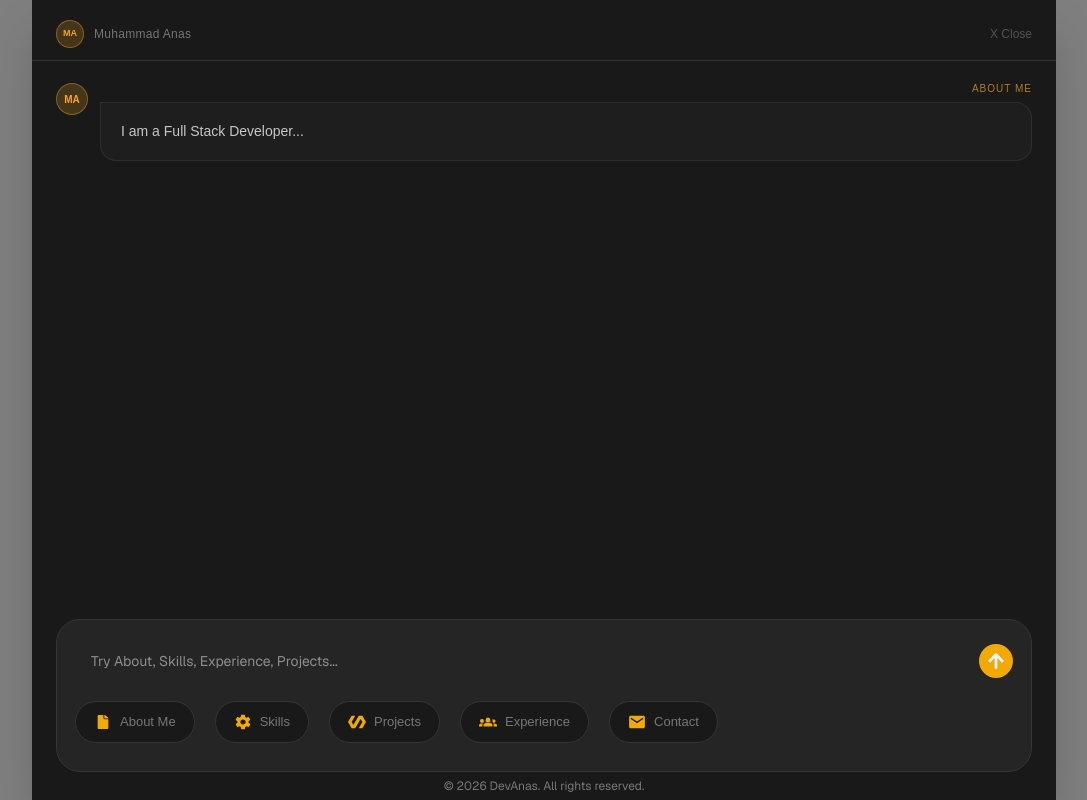
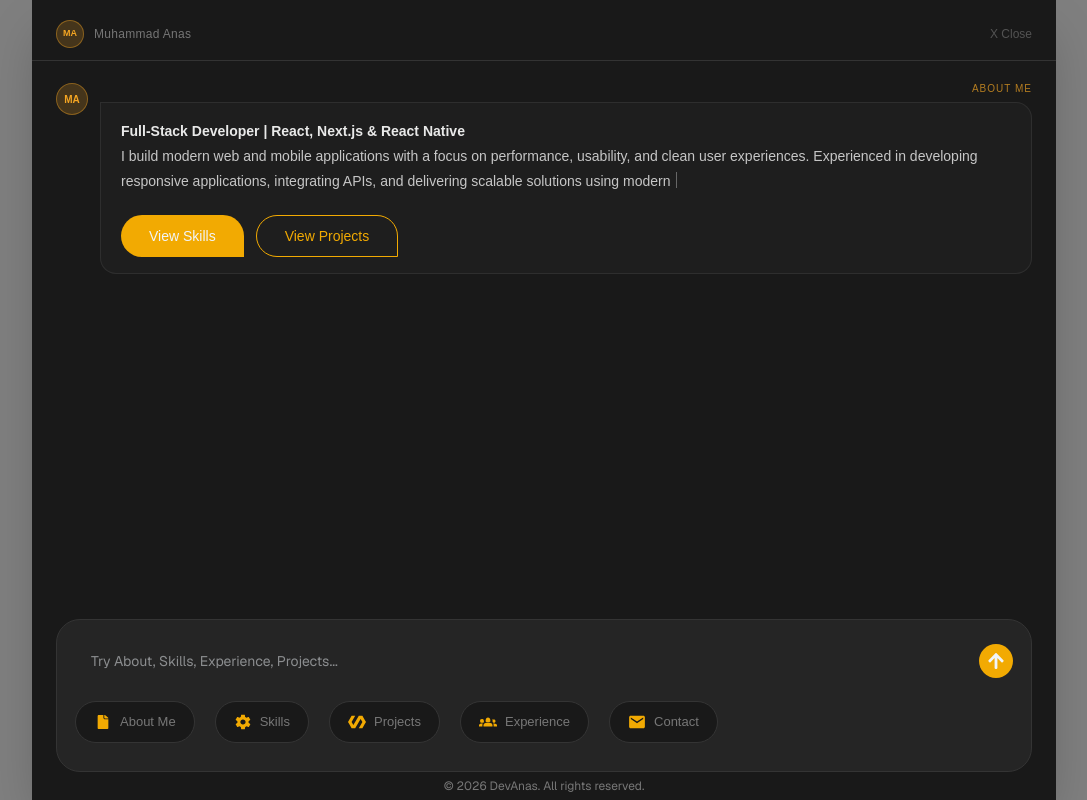
Before and after one commit to devmuhammadanas/Portfolio, a Next.js app: page / in a window 1280 px wide. Both pictures are taken after a click on the button "About Me". Shown: the whole page, without its empty margins (96-1183 px from the left). Built offline with nearby package versions, Linux system fonts and the light colour scheme; a web font is replaced by a local one.

Commit message:
make some changes

```diff
--- a/src/components/common/ChatText.tsx
+++ b/src/components/common/ChatText.tsx
@@ -1,43 +1,218 @@
+'use client'
+
 import { portfolioData } from "@/src/locales/constants"
-import TypeWriter from "../ui/TypeWriter"
+import {
+  FaBootstrap,
+  FaBriefcase,
+  FaCode,
+  FaCss3Alt,
+  FaDatabase,
+  FaFigma,
+  FaGithub,
+  FaGitAlt,
+  FaHtml5,
+  FaJs,
+  FaLaptopCode,
+  FaLayerGroup,
+  FaMagic,
+  FaMapMarkerAlt,
+  FaMobileAlt,
+  FaNodeJs,
+  FaReact,
+  FaRegHandshake,
+  FaServer,
+  FaTerminal,
+} from "react-icons/fa"
+import {
+  SiAntdesign,
+  SiExpress,
+  SiFirebase,
+  SiJquery,
+  SiMongodb,
+  SiMui,
+  SiNextdotjs,
+  SiPostman,
+  SiRedux,
+  SiSupabase,
+  SiTailwindcss,
+  SiTypescript,
+} from "react-icons/si"
+import HeroButton from "./HeroButton"
+import type { ChatTopic } from "../ui/ChatModule"
+import TypeWriter, { TypeWriterSegment } from "../ui/TypeWriter"
+
+type DetailedContent = {
+  title?: string
+  intro?: string
+  detailsTitle?: string
+  basicDetails?: string[]
+  basicInfoTitle?: string
+  basicInfo?: string
+}
+
+type SkillContent = {
+  sections: {
+    title: string
+    items: string[]
+  }[]
+  summary: string
+}
 
 type PortfolioData = {
-  about: string
-  skills: string
+  about: DetailedContent
+  skills: SkillContent
   projects: string
   clients: string
   experience: string
   contact: string
+  oneAwnser: string
 }
 
 type ChatMessage = {
   id: string
-  topic: keyof PortfolioData
+  topic: ChatTopic
   label: string
-  content: string
+  content: PortfolioData[keyof PortfolioData]
+}
+
+const skillIcons: Record<string, React.ReactNode> = {
+  "HTML5": <FaHtml5 />,
+  "CSS3": <FaCss3Alt />,
+  "JavaScript": <FaJs />,
+  "TypeScript": <SiTypescript />,
+  "React.js": <FaReact />,
+  "Next.js": <SiNextdotjs />,
+  "React Native": <FaMobileAlt />,
+  "Redux": <SiRedux />,
+  "Zustand": <FaLayerGroup />,
+  "Tailwind CSS": <SiTailwindcss />,
+  "Bootstrap": <FaBootstrap />,
+  "Material UI": <SiMui />,
+  "Ant Design": <SiAntdesign />,
+  "jQuery": <SiJquery />,
+  "Node.js": <FaNodeJs />,
+  "Express.js": <SiExpress />,
+  "MongoDB": <SiMongodb />,
+  "Firebase": <SiFirebase />,
+  "Supabase": <SiSupabase />,
+  "REST APIs": <FaServer />,
+  "Git": <FaGitAlt />,
+  "GitHub": <FaGithub />,
+  "VS Code": <FaTerminal />,
+  "Cursor AI": <FaMagic />,
+  "Postman": <SiPostman />,
+  "Responsive Web Development": <FaLaptopCode />,
+  "Mobile App Development": <FaMobileAlt />,
+  "API Integration": <FaServer />,
+  "Performance Optimization": <FaCode />,
+  "State Management": <SiRedux />,
+  "UI/UX Implementation": <FaFigma />,
+  "Full-Stack Development": <FaDatabase />,
+  "Clean & Scalable Code": <FaCode />,
+}
+
+const skillSectionIcons: Record<string, React.ReactNode> = {
+  Frontend: <FaLaptopCode />,
+  Backend: <FaServer />,
+  Tools: <FaTerminal />,
+  "What I Focus On": <FaCode />,
+}
+
+const getMessageSegments = (
+  content: ChatMessage["content"]
+): TypeWriterSegment[] => {
+  if (typeof content === "string") {
+    return [{ text: content }]
+  }
+
+  if ("sections" in content) {
+    return [
+      ...content.sections.flatMap((section, sectionIndex) => [
+        ...(sectionIndex === 0 ? [] : [{ text: "\n" }]),
+        {
+          text: section.title,
+          prefix: (
+            <span className="flex h-7 w-7 shrink-0 items-center justify-center rounded-lg bg-[#f5a623]/15 text-[13px] text-[#f5a623]">
+              {skillSectionIcons[section.title] ?? <FaCode />}
+            </span>
+          ),
+          className: "text-[13px] font-semibold uppercase tracking-wider text-white/90",
+          wrapperClassName:
+            "mb-3 mt-2 flex items-center gap-2 rounded-xl border border-white/[0.07] bg-white/[0.03] px-3 py-2",
+        },
+        ...section.items.map((item) => ({
+          text: item,
+          prefix: (
+            <span className="flex h-5 w-5 shrink-0 items-center justify-center rounded-full bg-[#f5a623]/15 text-[11px] text-[#f5a623]">
+              {skillIcons[item] ?? <FaCode />}
+            </span>
+          ),
+          className: "text-[12px] leading-none text-white/75",
+          wrapperClassName:
+            "mb-2 mr-2 inline-flex items-center gap-2 rounded-full border border-[#f5a623]/15 bg-[#f5a623]/[0.04] px-3 py-2 align-top transition-colors hover:border-[#f5a623]/35 hover:bg-[#f5a623]/10",
+        })),
+        { text: "\n" },
+      ]),
+      {
+        text: content.summary,
+        className: "text-white/70",
+        wrapperClassName:
+          "mt-3 block rounded-xl border border-[#f5a623]/15 bg-[#f5a623]/[0.05] px-4 py-3 text-[13px] leading-6",
+      },
+    ]
+  }
+
+  const detailIcons = [
+    <FaBriefcase key="experience" />,
+    <FaLaptopCode key="projects" />,
+    <FaCode key="expertise" />,
+    <FaRegHandshake key="available" />,
+    <FaMapMarkerAlt key="location" />,
+  ]
+
+  return [
+    {
+      text: content.title ? `${content.title}\n` : "",
+      className: "font-semibold text-white/90",
+    },
+    {
+      text: content.intro ? `${content.intro}\n` : "",
+    },
+    {
+      text: content.detailsTitle ? `\n${content.detailsTitle}\n` : "",
+      className: "font-semibold text-white/90",
+    },
+    ...(content.basicDetails?.map((item, index) => ({
+      text: `${item}\n`,
+      prefix: (
+        <span className="mt-1 flex h-5 w-5 shrink-0 items-center justify-center rounded-full bg-[#f5a623]/15 text-[11px] text-[#f5a623]">
+          {detailIcons[index]}
+        </span>
+      ),
+      wrapperClassName: "flex items-start gap-2.5",
+    })) ?? []),
+    {
+      text: content.basicInfoTitle ? `\n${content.basicInfoTitle}\n` : "",
+      className: "font-semibold text-white/90",
+    },
+    {
+      text: content.basicInfo ? `\n${content.basicInfo}` : "",
+    },
+  ].filter((segment) => segment.text)
 }
 
 export const ChatText = ({
   message,
   avatarUrl,
+  onTypingProgress,
+  onSelectTopic,
 }: {
   message: ChatMessage
   avatarUrl?: string
+  onTypingProgress?: () => void
+  onSelectTopic?: (topic: ChatTopic) => void
 }) => {
-
-  const fullText = `
-${message.content.title || ''}
-
-${message.content.intro || ''}
-
-${message.content.detailsTitle || ''}
-
-${message.content.basicDetails?.map(item => `• ${item}`).join('\n') || ''}
-
-${message.content.basicInfoTitle || ''}
-
-${message.content.basicInfo || ''}
-`;
+  const messageSegments = getMessageSegments(message.content)
 
   return(
   <div className="flex items-start gap-3 animate-slide-up">
@@ -60,8 +235,26 @@
 
       </div>
       <div className="bg-[#1e1e1e] border border-white/[0.07] rounded-2xl rounded-tl-none px-5 py-4 text-white/75 text-sm leading-[1.8] font-light">
-        {message.content}
-      {/* <TypeWriter text={fullText} /> */}
+        <TypeWriter text={messageSegments} speed={10} onProgress={onTypingProgress} />
+        {message.topic === "about" && (
+          <div className="mt-5 flex flex-wrap gap-3">
+            <HeroButton
+              text="View Skills"
+              sectionType="skills"
+              textColor="text-primary"
+              ButtonBorder={false}
+              onSelectTopic={onSelectTopic}
+            />
+            <HeroButton
+              text="View Projects"
+              sectionType="projects"
+              backGround={false}
+              textColor="text-secondary"
+              ButtonBorder={true}
+              onSelectTopic={onSelectTopic}
+            />
+          </div>
+        )}
       </div>
     </div>
   </div>
--- a/src/components/common/HeroButton.tsx
+++ b/src/components/common/HeroButton.tsx
@@ -1,15 +1,14 @@
 'use client'
 
-import { useState } from 'react'
-import { portfolioData } from '@/src/locales/constants'
-import ChatModule from '../ui/ChatModule'
+import type { ChatTopic } from '../ui/ChatModule'
 
 type HeroButtonProps = {
   text: string
   backGround?: boolean
   textColor?: string
   ButtonBorder?: boolean
-  sectionType: string
+  sectionType: ChatTopic
+  onSelectTopic?: (topic: ChatTopic) => void
 }
 
 const HeroButton = ({
@@ -18,19 +17,14 @@
   textColor,
   ButtonBorder = true,
   sectionType,
+  onSelectTopic,
 }: HeroButtonProps) => {
-  const [isOpen, setIsOpen] = useState(false)
-  const [selectedTopic, setSelectedTopic] = useState<keyof typeof portfolioData>(
-    sectionType as keyof typeof portfolioData
-  )
-
   return (
     <>
       <button
         type="button"
         onClick={() => {
-          setIsOpen(true)
-          setSelectedTopic(sectionType as keyof typeof portfolioData)
+          onSelectTopic?.(sectionType)
         }}
         className={`${
           backGround ? 'bg-secondary' : 'bg-none'
@@ -43,13 +37,6 @@
           {text}
         </span>
       </button>
-      <ChatModule
-        isOpen={isOpen}
-        setIsOpen={setIsOpen}
-        selectedTopic={selectedTopic}
-        setSelectedTopic={setSelectedTopic}
-        portfolioData={portfolioData}
-      />
     </>
   )
 }
--- a/src/components/ui/ChatModule.tsx
+++ b/src/components/ui/ChatModule.tsx
@@ -74,19 +74,39 @@
 // ─── Types ────────────────────────────────────────────────────────────────────
 
 type PortfolioData = {
-  about: string
-  skills: string
+  about: {
+    title?: string
+    intro?: string
+    detailsTitle?: string
+    basicDetails?: string[]
+    basicInfoTitle?: string
+    basicInfo?: string
+  }
+  skills: {
+    sections: {
+      title: string
+      items: string[]
+    }[]
+    summary: string
+  }
   projects: string
   clients: string
   experience: string
   contact: string
+  oneAwnser: string
+  name: string
+  role: string
+  shortName: string
+  hideModule: string
 }
+
+export type ChatTopic = 'about' | 'skills' | 'projects' | 'clients' | 'experience' | 'contact'
 
 type ChatModuleProps = {
   isOpen: boolean
   setIsOpen: React.Dispatch<React.SetStateAction<boolean>>
-  selectedTopic: keyof PortfolioData
-  setSelectedTopic: React.Dispatch<React.SetStateAction<keyof PortfolioData>>
+  selectedTopic: ChatTopic
+  setSelectedTopic: React.Dispatch<React.SetStateAction<ChatTopic>>
   portfolioData: PortfolioData
   avatarUrl?: string          // optional real avatar image
   initialInput?: string       // optional input to process on open
@@ -95,15 +115,15 @@
 
 type ChatMessage = {
   id: string
-  topic: keyof PortfolioData
+  topic: ChatTopic
   label: string
-  content: string
+  content: PortfolioData[keyof PortfolioData]
 }
 
 // ─── Nav Items ────────────────────────────────────────────────────────────────
 
 const navItems: {
-  value: keyof PortfolioData
+  value: ChatTopic
   label: string
   icon: React.ElementType
 }[] = [
@@ -133,7 +153,9 @@
 
   // Seed the initial message when modal opens
   useEffect(() => {
-    if (isOpen && messages.length === 0) {
+    if (!isOpen || messages.length !== 0) return
+
+    const seedTimer = setTimeout(() => {
       // If initialInput is provided, process it instead of showing the topic
       if (initialInput && initialInput.trim()) {
         const trimmed = initialInput.trim().toLowerCase()
@@ -157,6 +179,7 @@
               },
             ])
             setIsTyping(false)
+            setInitialInput?.('')
           }, 900)
         } else {
           // Show error message for non-matching input
@@ -171,12 +194,8 @@
               },
             ])
             setIsTyping(false)
+            setInitialInput?.('')
           }, 700)
-        }
-
-        // Clear initial input after processing
-        if (setInitialInput) {
-          setInitialInput('')
         }
       } else {
         // Default behavior - show the selected topic
@@ -190,17 +209,25 @@
           },
         ])
       }
-    }
-  }, [isOpen])
+    }, 0)
 
-  // Reset when closed
-  useEffect(() => {
-    if (!isOpen) {
-      setMessages([])
-      setIsTyping(false)
-      setInputValue('')
-    }
-  }, [isOpen])
+    return () => clearTimeout(seedTimer)
+  }, [
+    initialInput,
+    isOpen,
+    messages.length,
+    portfolioData,
+    selectedTopic,
+    setInitialInput,
+    setSelectedTopic,
+  ])
+
+  const handleClose = () => {
+    setIsOpen(false)
+    setMessages([])
+    setIsTyping(false)
+    setInputValue('')
+  }
 
   // Auto-scroll to bottom on new message
   useEffect(() => {
@@ -212,7 +239,7 @@
     }
   }, [messages, isTyping])
 
-  const handleTopicClick = (topic: keyof PortfolioData) => {
+  const handleTopicClick = (topic: ChatTopic) => {
     // Don't re-add the same topic that was just added
     const last = messages[messages.length - 1]
     if (last?.topic === topic && isTyping === false) {
@@ -277,7 +304,7 @@
       {/* Backdrop */}
       <div
         className="fixed  inset-0 z-[9998] bg-black/50 backdrop-blur-sm"
-        onClick={() => setIsOpen(false)}
+        onClick={handleClose}
       />
 
       {/* Modal — matches the reference image: centered card, rounded, dark */}
@@ -302,7 +329,7 @@
             </div>
             <button
               type="button"
-              onClick={() => setIsOpen(false)}
+              onClick={handleClose}
               className="text-white/25 hover:text-white/70 text-xs transition-colors"
             >
               {portfolioData.hideModule}
@@ -316,7 +343,18 @@
           >
 
             {messages.map((msg) => (
-              <ChatText key={msg.id} message={msg} avatarUrl={avatarUrl} />
+              <ChatText
+                key={msg.id}
+                message={msg}
+                avatarUrl={avatarUrl}
+                onSelectTopic={handleTopicClick}
+                onTypingProgress={() => {
+                  scrollRef.current?.scrollTo({
+                    top: scrollRef.current.scrollHeight,
+                    behavior: 'smooth',
+                  })
+                }}
+              />
             ))}
             {isTyping && <TypingIndicator />}
           </div>
--- a/src/components/ui/TypeWriter.tsx
+++ b/src/components/ui/TypeWriter.tsx
@@ -1,32 +1,83 @@
 'use client';
 
+import type { ReactNode } from 'react';
 import { useEffect, useState } from 'react';
+
+export type TypeWriterSegment = {
+  text: string;
+  className?: string;
+  prefix?: ReactNode;
+  wrapperClassName?: string;
+};
 
 export default function TypeWriter({
   text,
+  speed = 12,
+  onProgress,
 }: {
-  text: string;
+  text: string | TypeWriterSegment[];
+  speed?: number;
+  onProgress?: () => void;
 }) {
-  const [displayText, setDisplayText] = useState('');
+  const segments = typeof text === 'string' ? [{ text }] : text;
+  const fullText = segments.map((segment) => segment.text).join('');
+  const [visibleLength, setVisibleLength] = useState(0);
 
   useEffect(() => {
-    let index = 0;
+    if (!fullText.length) return;
 
     const timer = setInterval(() => {
-      setDisplayText(text.slice(0, index + 1));
-      index++;
+      setVisibleLength((currentLength) => {
+        const nextLength = Math.min(currentLength + 1, fullText.length);
+        onProgress?.();
 
-      if (index >= text.length) {
-        clearInterval(timer);
-      }
-    }, 15);
+        if (nextLength >= fullText.length) {
+          clearInterval(timer);
+        }
+
+        return nextLength;
+      });
+    }, speed);
 
     return () => clearInterval(timer);
-  }, [text]);
+  }, [fullText, onProgress, speed]);
+
+  const visibleSegments = segments.map((segment, index) => {
+    const previousLength = segments
+      .slice(0, index)
+      .reduce((total, currentSegment) => total + currentSegment.text.length, 0);
+    const segmentLength = Math.max(
+      Math.min(visibleLength - previousLength, segment.text.length),
+      0
+    );
+
+    return {
+      ...segment,
+      text: segment.text.slice(0, segmentLength),
+    };
+  });
 
   return (
     <div className="whitespace-pre-line">
-      {displayText}
+      {visibleSegments.map((segment, index) => {
+        if (!segment.text) return null;
+
+        return (
+          segment.prefix || segment.wrapperClassName ? (
+            <span key={index} className={segment.wrapperClassName}>
+              {segment.prefix}
+              <span className={segment.className}>{segment.text}</span>
+            </span>
+          ) : (
+            <span key={index} className={segment.className}>
+              {segment.text}
+            </span>
+          )
+        );
+      })}
+      {visibleLength < fullText.length && (
+        <span className="ml-0.5 inline-block h-4 w-px translate-y-0.5 animate-pulse bg-white/60" />
+      )}
     </div>
   );
 }
--- a/src/locales/constants.tsx
+++ b/src/locales/constants.tsx
@@ -27,16 +27,68 @@
 
 
 export const portfolioData = {
-    about: "I am a Full Stack Developer...",
-    // about: {
-    //   title: 'Full-Stack Developer | React, Next.js & React Native',
-    //   intro: 'I build modern web and mobile applications with a focus on performance, usability, and clean user experiences. Experienced in developing responsive applications, integrating APIs, and delivering scalable solutions using modern JavaScript technologies.',
-    //   detailsTitle: 'Quick Stats',
-    //   basicDetails : ['1.5+ Years of Professional Experience','Multiple Web & Mobile Projects Delivered','Full-Stack Development Expertise', 'Available for job Work', 'Based in Faisalabad, Pakistan'],
-    //   basicInfoTitle : 'Building Fast, Scalable & User-Friendly Digital Products',
-    //   basicInfo : "I'm a Full-Stack Developer specializing in React, Next.js, React Native, Node.js, and MongoDB. I help businesses transform ideas into responsive web and mobile applications that provide excellent user experiences and solve real-world problems",
-    // },
-    skills: "React, Next.js, Node.js...",
+    // about: `I am a Full Stack Developer...`,
+    about: {
+      title: 'Full-Stack Developer | React, Next.js & React Native',
+      intro: 'I build modern web and mobile applications with a focus on performance, usability, and clean user experiences. Experienced in developing responsive applications, integrating APIs, and delivering scalable solutions using modern JavaScript technologies.',
+      detailsTitle: 'Quick Stats',
+      basicDetails : ['1.5+ Years of Professional Experience','Multiple Web & Mobile Projects Delivered','Full-Stack Development Expertise', 'Available for job Work', 'Based in Faisalabad, Pakistan'],
+      basicInfoTitle : 'Building Fast, Scalable & User-Friendly Digital Products',
+      basicInfo : "I'm a Full-Stack Developer specializing in React, Next.js, React Native, Node.js, and MongoDB. I help businesses transform ideas into responsive web and mobile applications that provide excellent user experiences and solve real-world problems",
+    },
+    skills: {
+      sections: [
+        {
+          title: "Frontend",
+          items: [
+            "HTML5",
+            "CSS3",
+            "JavaScript",
+            "TypeScript",
+            "React.js",
+            "Next.js",
+            "React Native",
+            "Redux",
+            "Zustand",
+            "Tailwind CSS",
+            "Bootstrap",
+            "Material UI",
+            "Ant Design",
+            "jQuery",
+          ],
+        },
+        {
+          title: "Backend",
+          items: [
+            "Node.js",
+            "Express.js",
+            "MongoDB",
+            "Firebase",
+            "Supabase",
+            "REST APIs",
+          ],
+        },
+        {
+          title: "Tools",
+          items: ["Git", "GitHub", "VS Code", "Cursor AI", "Postman"],
+        },
+        {
+          title: "What I Focus On",
+          items: [
+            "Responsive Web Development",
+            "Mobile App Development",
+            "API Integration",
+            "Performance Optimization",
+            "State Management",
+            "UI/UX Implementation",
+            "Full-Stack Development",
+            "Clean & Scalable Code",
+          ],
+        },
+      ],
+      summary:
+        "I use modern technologies to build fast, scalable, and user-friendly web and mobile applications, with a strong focus on performance, clean code, and great user experiences.",
+    },
     projects: "E-commerce App...",
     clients: "Worked with 10+ clients...",
     experience: "Full Stack Developer at Exeonic...",
```
Also changed, not shown: app/page.tsx (+5 -6 lines), src/components/common/detailsButton.tsx (+4 -6 lines).
